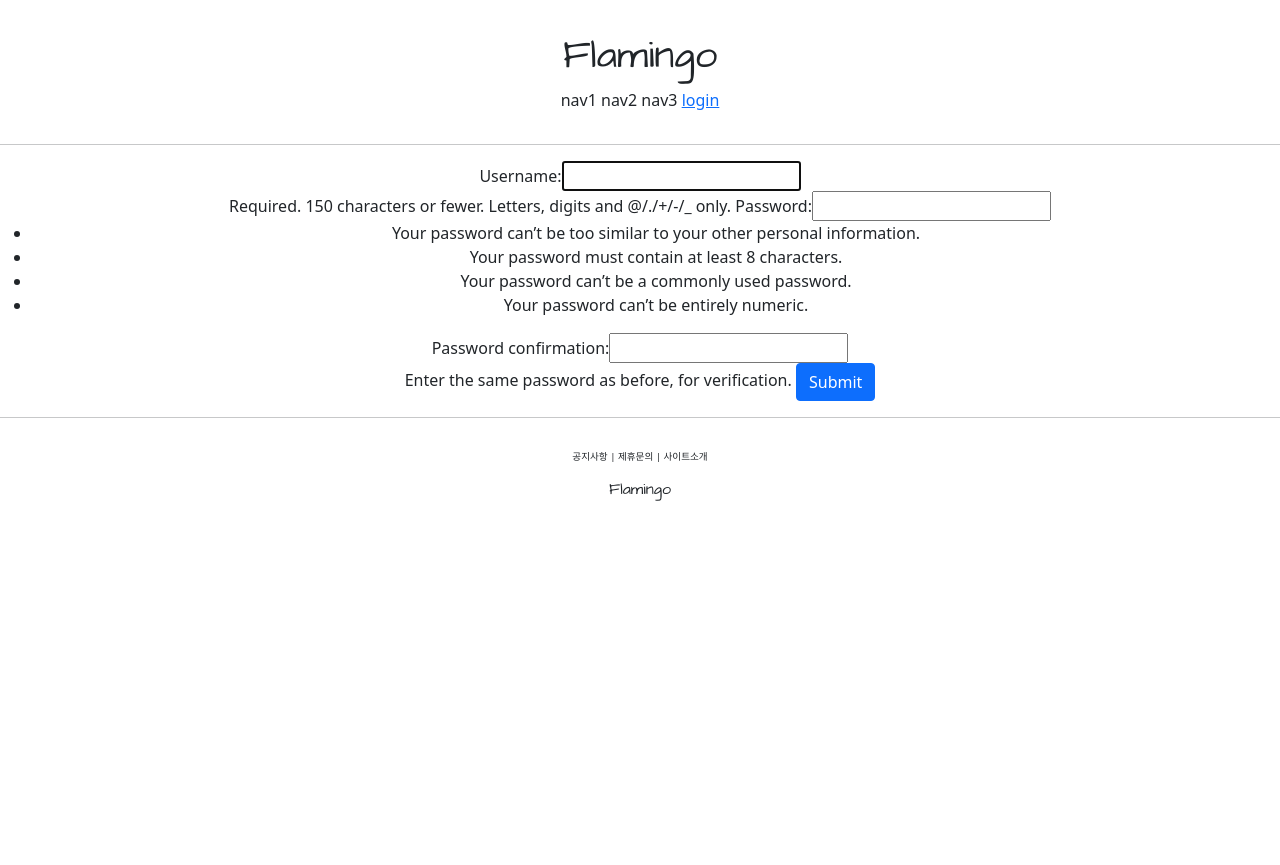
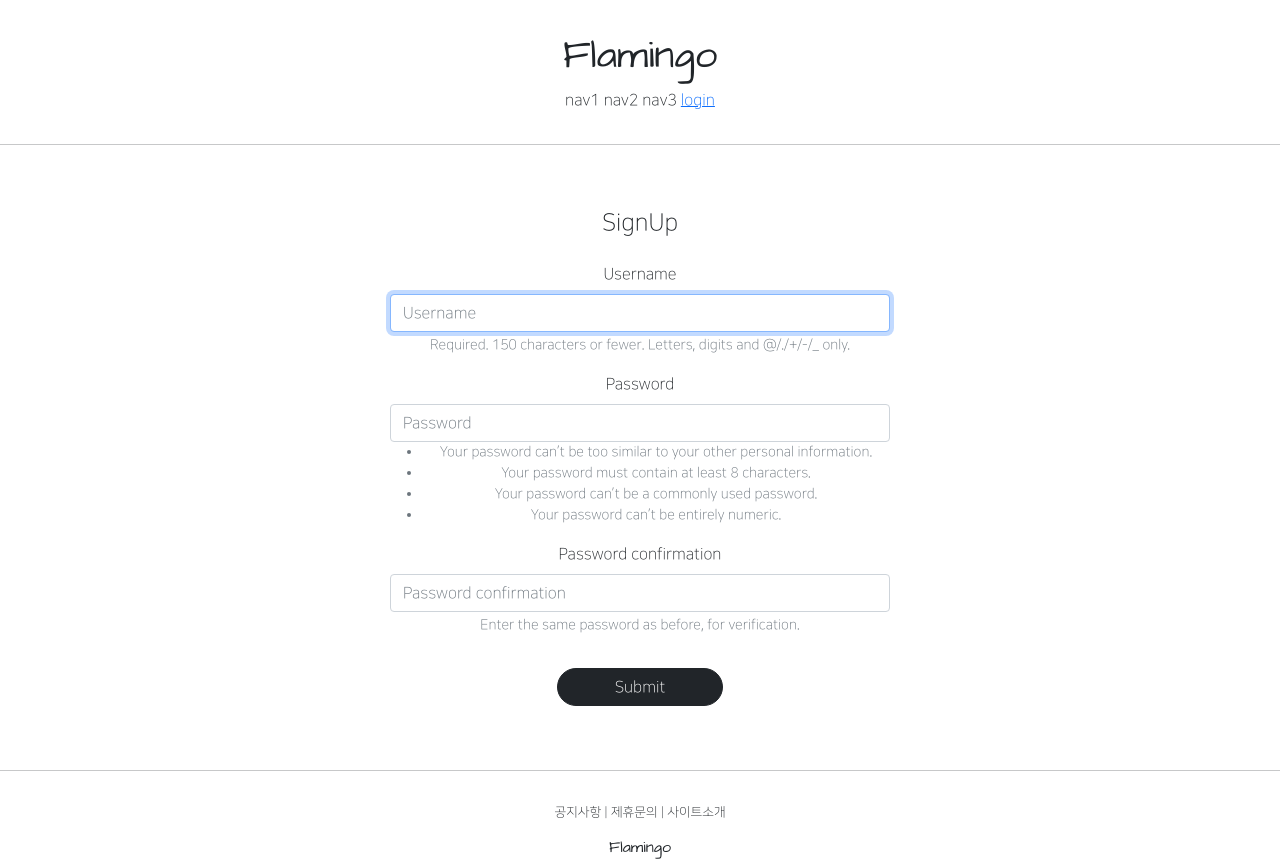
Before and after one commit to godjaehee/flamingo, a Django app: page /account/create/ in a window 1280 px wide. Before the commit the page ends 501 px from the top, so only its background shows below. Run offline with Django 3.2, Linux system fonts and the light colour scheme; some libraries are stand-ins or nearby versions.

Commit message:
nanum font apply

```diff
--- a/Flamingo/settings.py
+++ b/Flamingo/settings.py
@@ -50,6 +50,7 @@ INSTALLED_APPS = [
     'django.contrib.sessions',
     'django.contrib.messages',
     'django.contrib.staticfiles',
+    'bootstrap4',
     'accountapp'
 ]
 
@@ -144,5 +145,6 @@ STATICFILES_DIRS = [
 
 DEFAULT_AUTO_FIELD = 'django.db.models.BigAutoField'
 
+# login, logout 후 리다이렉트되는 url 설정(메인 화면)
 LOGIN_REDIRECT_URL = reverse_lazy('accountapp:hello_world')
 LOGOUT_REDIRECT_URL = reverse_lazy('accountapp:hello_world')
--- a/accountapp/templates/accountapp/create.html
+++ b/accountapp/templates/accountapp/create.html
@@ -1,12 +1,16 @@
 {% extends 'base.html' %}
+{% load bootstrap4 %}
 
 {% block content %}
 
-<div style="text-align: center">
+<div style="text-align: center; max-width: 500px; margin: 4rem auto">
+    <div class="mb-4">
+        <h4>SignUp</h4>
+    </div>
     <form action="{% url 'accountapp:create' %}" method="post">
         {% csrf_token %}
-        {{ form }}
-        <input type="submit" class="btn btn-primary">
+        {% bootstrap_form form %}
+        <input type="submit" class="btn btn-dark rounded-pill col-4 mt-3">
     </form>
 </div>
 
--- a/static/base.css
+++ b/static/base.css
@@ -2,7 +2,7 @@
     font-family: 'Architects Daughter', cursive;
 }
 .flamingo_footer_button{
-    font-size:0.6rem;
+    font-size:0.8rem;
 }
 .flamingo_footer{
     text-align:center;
--- a/templates/base.html
+++ b/templates/base.html
@@ -1,7 +1,7 @@
 <!DOCTYPE html>
 <html lang="ko">
 {% include 'head.html' %}
-<body>
+<body style="font-family: 'NanumSquareOTFLight'">
     {% include 'header.html' %}
 
     <hr>
--- a/templates/head.html
+++ b/templates/head.html
@@ -13,4 +13,12 @@
     <link href="https://fonts.googleapis.com/css2?family=Architects+Daughter&display=swap" rel="stylesheet">
 <!--  default css  -->
     <link rel="stylesheet" type="text/css" href="{% static 'base.css' %}">
+
+    <style>
+        @font-face{
+            font-family: 'NanumSquareOTFLight';
+            src: local('NanumSquareOTFLight'),
+            url("{% static 'fonts/NanumSquareOTFLight.otf' %}") format("opentype");
+        }
+    </style>
 </head>
```
Also changed, not shown: accountapp/templates/accountapp/login.html (+5 -3 lines), static/fonts/NanumSquareOTFBold.otf (added), static/fonts/NanumSquareOTFExtraBold.otf (added), static/fonts/NanumSquareOTFLight.otf (added), static/fonts/NanumSquareOTFRegular.otf (added).
